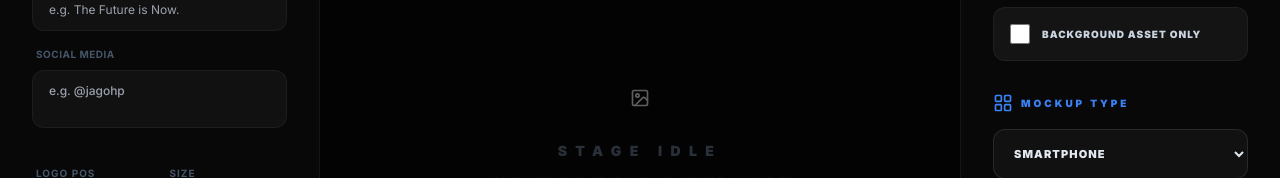
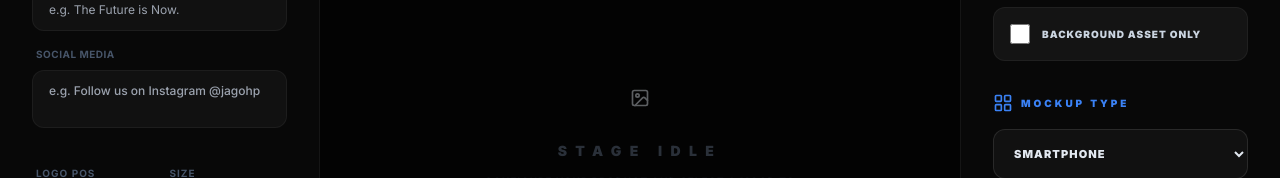
Before and after one commit to minekaze-dev/JAGO-HP-Pro-Studio, a React (Vite) app: page / in a window 1280 px wide. Shown: the part 292-470 px from the top of the page. Built offline with nearby package versions, Linux system fonts and the light colour scheme.

Commit message:
Update App.tsx

```diff
--- a/App.tsx
+++ b/App.tsx
@@ -537,7 +537,7 @@ const App: React.FC = () => {
                 </div>
                 <div className="group">
                   <label className="block text-[10px] font-bold text-slate-600 uppercase mb-2 ml-1 tracking-wider">Social Media</label>
-                  <textarea name="marketing" value={config.marketing} onChange={handleInputChange} rows={2} placeholder="e.g. @jagohp" className="w-full bg-[#111] border border-white/5 rounded-xl px-4 py-3 focus:outline-none focus:border-blue-500/50 transition-all text-xs text-slate-400 resize-none font-medium" />
+                  <textarea name="marketing" value={config.marketing} onChange={handleInputChange} rows={2} placeholder="e.g. Follow us on Instagram @jagohp" className="w-full bg-[#111] border border-white/5 rounded-xl px-4 py-3 focus:outline-none focus:border-blue-500/50 transition-all text-xs text-slate-400 resize-none font-medium" />
                 </div>
               </div>
             </div>
```
